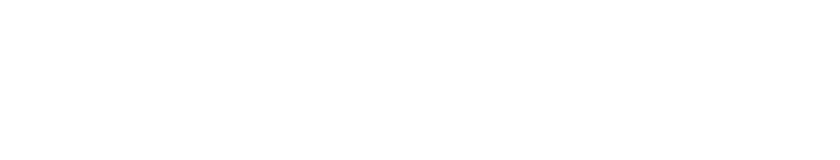
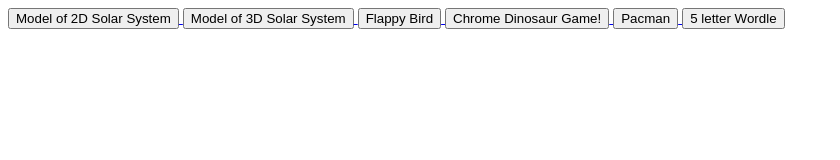
Before and after one commit to NiceKid69/TechCulmnating---Website, a plain HTML site: page index.html in a window 1280 px wide. Shown: the whole page, without its empty margins (0-840 px from the left). Drawn offline with Linux system fonts and the light colour scheme.

Commit message:
Added flappy bird game and deleted python game.

```diff
--- a/index.html
+++ b/index.html
@@ -3,9 +3,26 @@
 <head>
     <meta charset="UTF-8">
     <meta name="viewport" content="width=device-width, initial-scale=1.0">
-    <title>This is a 2D Solar System</title>
+    <title>Welcome to 1 Player Games</title>
 </head>
 <body>
-
+    <a href = "../2D%20Website/index.html">
+        <button>Model of 2D Solar System</button>
+    </a>
+    <a href = "../3D%20Website/index.html">
+        <button>Model of 3D Solar System</button>
+    </a>
+    <a href = "../flappy%20bird/index.html">
+        <button>Flappy Bird</button>
+    </a>
+    <a href = "../2D%20Website/index.html">
+        <button>Chrome Dinosaur Game!</button>
+    </a>
+    <a href = "../3D%20Website/index.html">
+        <button>Pacman</button>
+    </a>
+    <a href = "../flappy%20bird/index.html">
+        <button>5 letter Wordle</button>
+    </a>
 </body>
 </html>
```
Also changed, not shown: 3D Website/index.html (+1 -1 lines), 1 other file.
